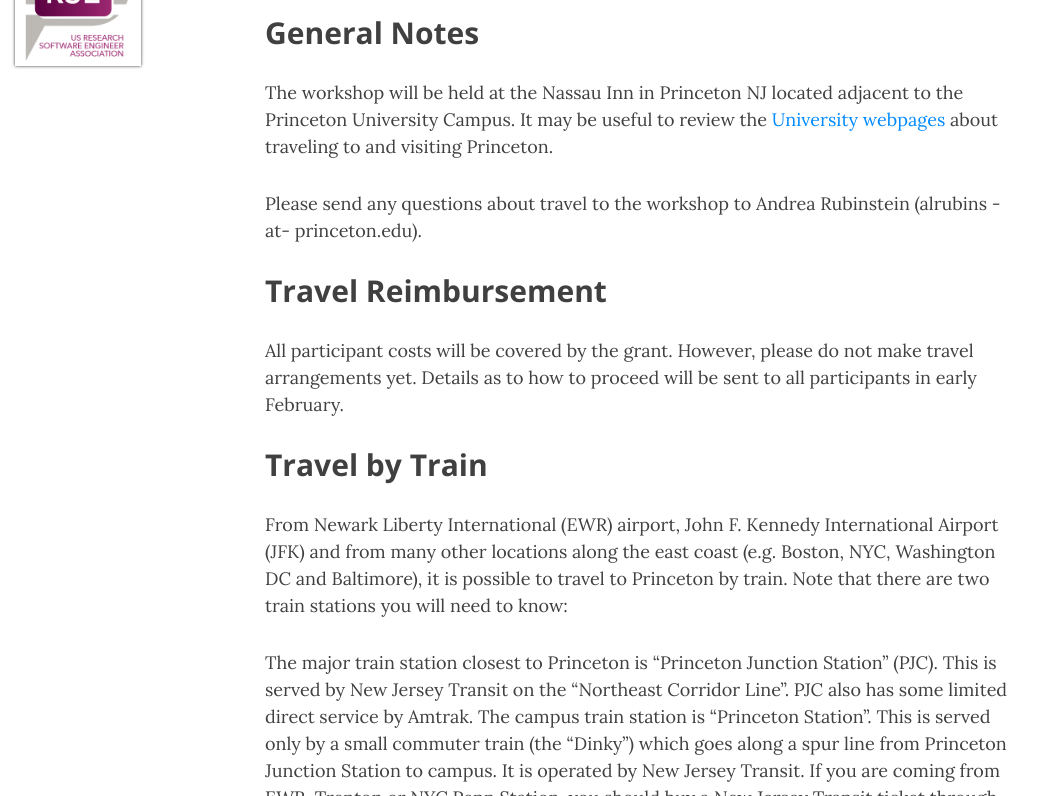
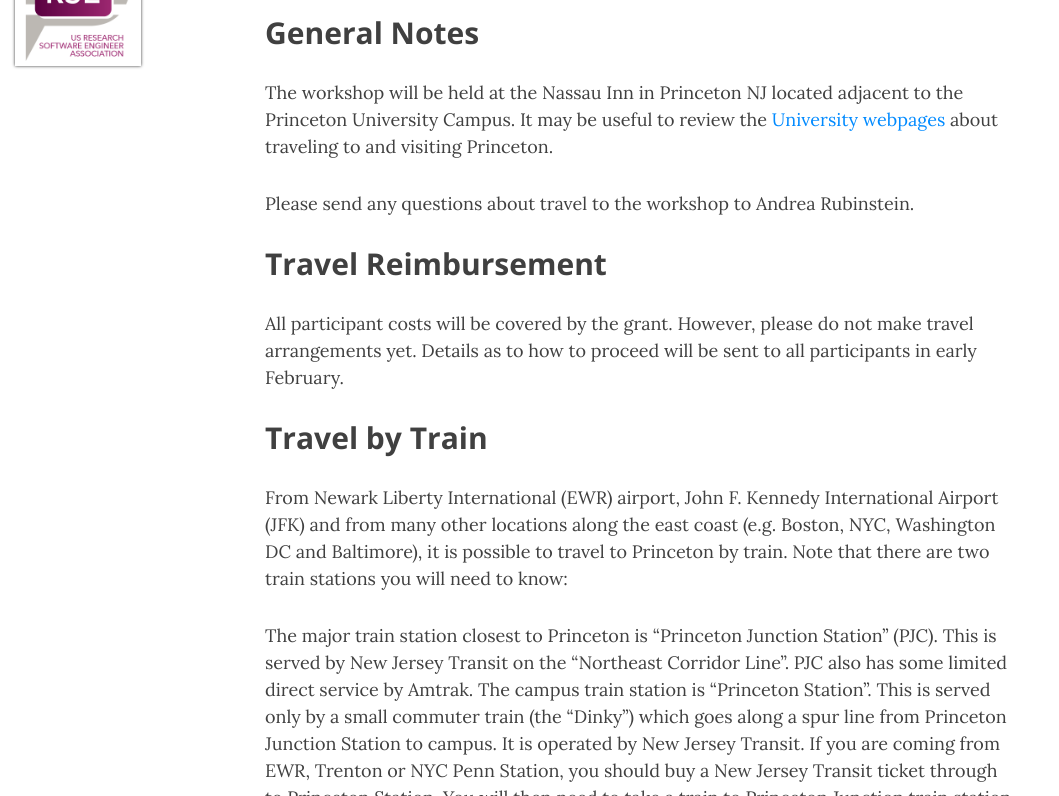
Before and after one commit to cosden/2020-april-workshop, a Jekyll site: the page built from pages/travel.md, in a window 1280 px wide and 900 px high, cut to the strip 104-900 px from the top of the window. Shown: the whole strip, without its empty margins (0-1059 px from the left). Built offline with Jekyll 4.4.1, drawn with Linux system fonts in a browser that asks for light colours; nearby versions of some CDN libraries.

Commit message:
Update travel.md

```diff
--- a/pages/travel.md
+++ b/pages/travel.md
@@ -12,7 +12,7 @@ the Princeton University Campus.  It may be useful to review the [University
 webpages](http://www.princeton.edu/main/visiting/) about traveling to and
 visiting Princeton.
 
-Please send any questions about travel to the workshop to Andrea Rubinstein (alrubins -at- princeton.edu).
+Please send any questions about travel to the workshop to Andrea Rubinstein.
 
 ## Travel Reimbursement
 All participant costs will be covered by the grant. However, please do not make travel arrangements yet. Details as to how to proceed will be sent to all participants in early February.
```
